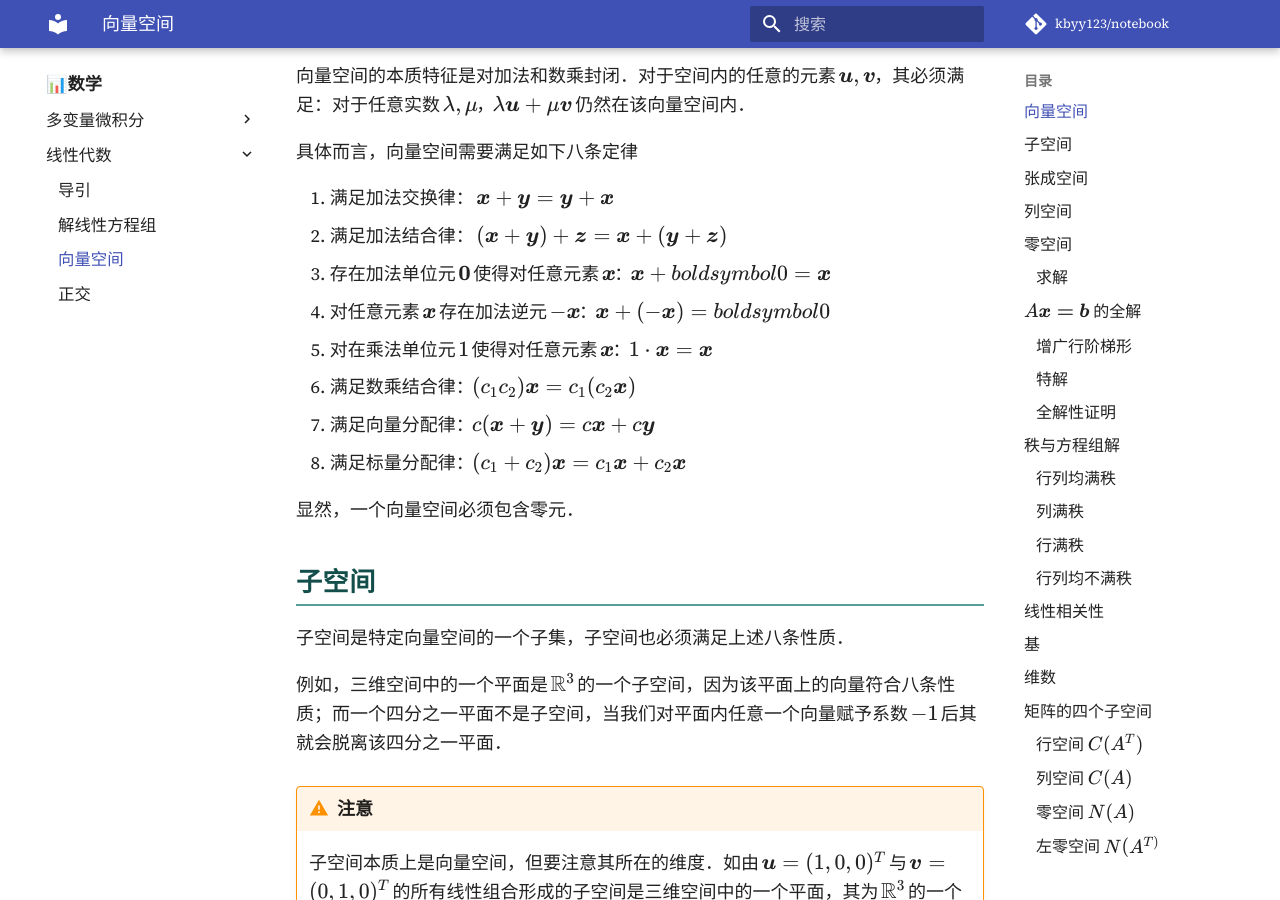
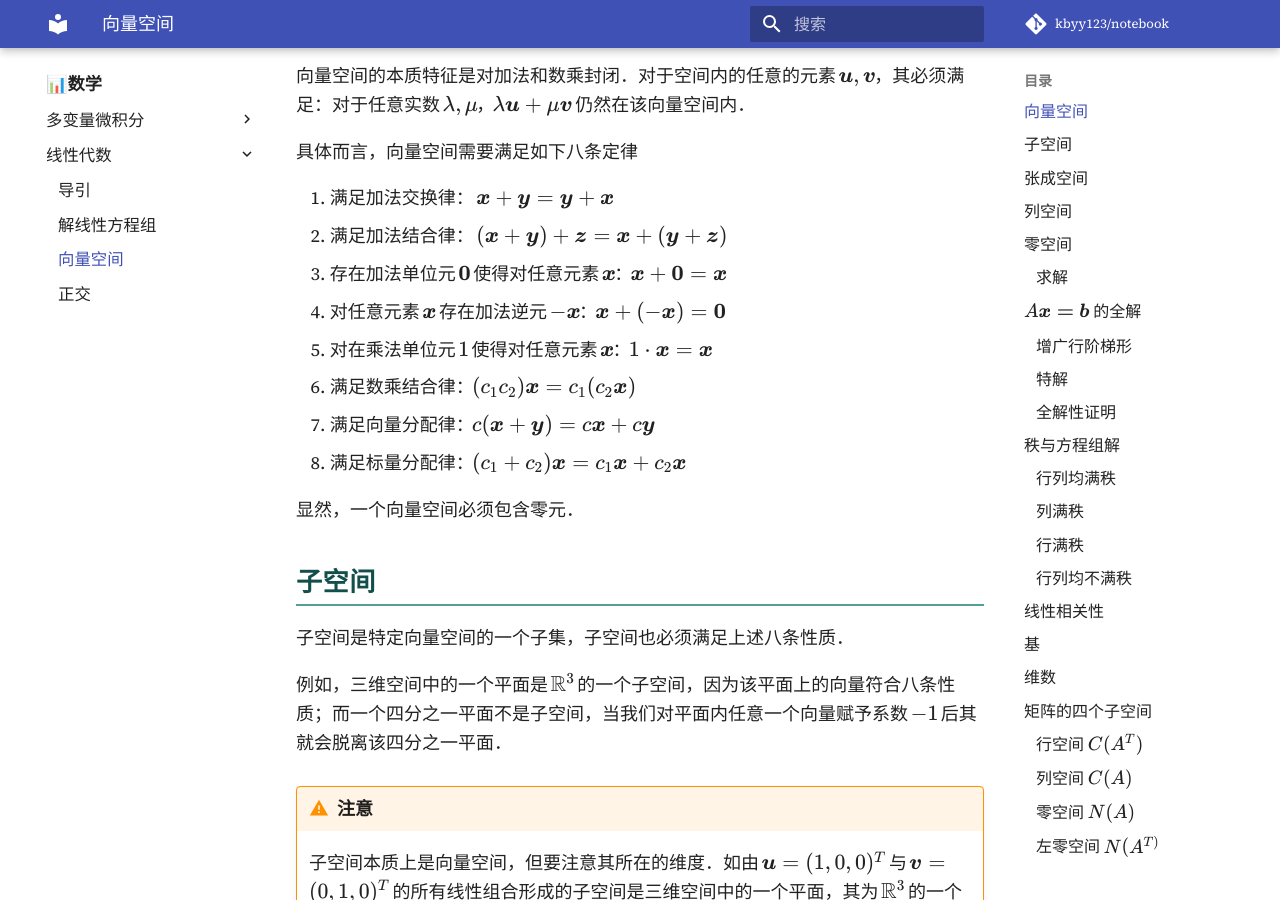
Before and after one commit to kbyy123/notebook, an MkDocs documentation site: the page built from docs/math/linear-algebra/vector-space.md, in a window 1280 px wide and 900 px high, scrolled down 471 px. Built offline with MkDocs 1.6.1 and Material for MkDocs 9.7.7, drawn with Linux system fonts in a browser that asks for light colours; some web fonts are replaced; comment, search, counter and statistics services are not loaded.

```diff
--- a/docs/math/linear-algebra/vector-space.md
+++ b/docs/math/linear-algebra/vector-space.md
@@ -10,8 +10,8 @@ $n$ 维实列向量构成的全体向量集合称为向量空间 $\mathbb{R}^{n}
 
 1. 满足加法交换律： $\boldsymbol{x}+\boldsymbol{y}=\boldsymbol{y}+\boldsymbol{x}$
 2. 满足加法结合律： $(\boldsymbol{x}+\boldsymbol{y})+\boldsymbol{z}=\boldsymbol{x}+(\boldsymbol{y}+\boldsymbol{z})$
-3. 存在加法单位元 $\boldsymbol{0}$ 使得对任意元素 $\boldsymbol{x}$：$\boldsymbol{x}+boldsymbol{0}=\boldsymbol{x}$
-4. 对任意元素 $\boldsymbol{x}$ 存在加法逆元 $-\boldsymbol{x}$：$\boldsymbol{x}+(-\boldsymbol{x})=boldsymbol{0}$
+3. 存在加法单位元 $\boldsymbol{0}$ 使得对任意元素 $\boldsymbol{x}$：$\boldsymbol{x}+\boldsymbol{0}=\boldsymbol{x}$
+4. 对任意元素 $\boldsymbol{x}$ 存在加法逆元 $-\boldsymbol{x}$：$\boldsymbol{x}+(-\boldsymbol{x})=\boldsymbol{0}$
 5. 对在乘法单位元 $1$ 使得对任意元素 $\boldsymbol{x}$：$1\cdot \boldsymbol{x}=\boldsymbol{x}$
 6. 满足数乘结合律：$(c_{1}c_{2})\boldsymbol{x}=c_{1}(c_{2}\boldsymbol{x})$
 7. 满足向量分配律：$c(\boldsymbol{x}+\boldsymbol{y})=c\boldsymbol{x}+c\boldsymbol{y}$
@@ -321,7 +321,8 @@ $$
 
 ## 矩阵的四个子空间
 
-![image-20260319161951906](vector-space.assets/image-20260319161951906.png)
+![image-20260319161951906](assets/image-20260319161951906.png)
+
 1. $\mathbb{R}^{n}$ 的一个子空间：行空间 $C(A^{T})$．
 2. $\mathbb{R}^{m}$ 的一个子空间：列空间 $C(A)$．
 3. $\mathbb{R}^{n}$ 的一个子空间：零空间 $N(A)$．
@@ -347,4 +348,4 @@ $$
 ### 左零空间 $N(A^{T)}$
 左零空间是所有满足 $A^{T}\boldsymbol{y}=0$ 的向量 $\boldsymbol{y}$ 构成的，显然 $\boldsymbol{y}$ 为 $m$ 维向量，因此左零空间是 $\mathbb{R}^{m}$ 的子空间．
 
-对于 $A^{T}\boldsymbol{y}=0$，两边同时转置得到 $\boldsymbol{y}^{T}A=0$，其可以看作是对 $A$ 左乘的行向量得到的零空间，因此称为左零空间．与列空间类似，$A$ 的左零空间与 $R$ 不一样，但维数相同，均为 $m-r$；
+对于 $A^{T}\boldsymbol{y}=0$，两边同时转置得到 $\boldsymbol{y}^{T}A=0$，其可以看作是对 $A$ 左乘的行向量得到的零空间，因此称为左零空间．与列空间类似，$A$ 的左零空间与 $R$ 不一样，但维数相同，均为 $m-r$．
--- a/mkdocs.yml
+++ b/mkdocs.yml
@@ -55,11 +55,11 @@ extra_css:
   - css/font.css?v=20260314
   - css/copyright.css
   - css/icon.css
-  - https://unpkg.com/katex@0/dist/katex.min.css
+  - https://cdn.jsdelivr.net/npm/katex@0.16.9/dist/katex.min.css
 
 extra_javascript:
-  - https://unpkg.com/katex@0/dist/katex.min.js
-  - https://unpkg.com/katex@0/dist/contrib/auto-render.min.js
+  - https://cdn.jsdelivr.net/npm/katex@0.16.9/dist/katex.min.js
+  - https://cdn.jsdelivr.net/npm/katex@0.16.9/dist/contrib/auto-render.min.js
   - js/katex.js
   - https://cdn.jsdelivr.net/npm/pseudocode@latest/build/pseudocode.min.js
   # - https://polyfill.io/v3/polyfill.min.js?features=es6
```
Also changed, not shown: docs/math/linear-algebra/orthogonality.md (+7 -17 lines), docs/math/linear-algebra/assets/image-20260319161951906.png (renamed from docs/math/linear-algebra/vector-space.assets/image-20260319161951906.png), docs/math/linear-algebra/assets/image-20260319184214679.png (renamed from docs/math/linear-algebra/orthogonality.assets/image-20260319184214679.png), docs/math/linear-algebra/assets/image-20260319193700138.png (renamed from docs/math/linear-algebra/orthogonality.assets/image-20260319193700138.png), docs/math/linear-algebra/assets/image-20260319205806295.png (added), docs/math/linear-algebra/assets/orthogonality/file-20260319184535186.png (deleted), docs/math/linear-algebra/assets/orthogonality/file-20260319193711153.png (deleted).
